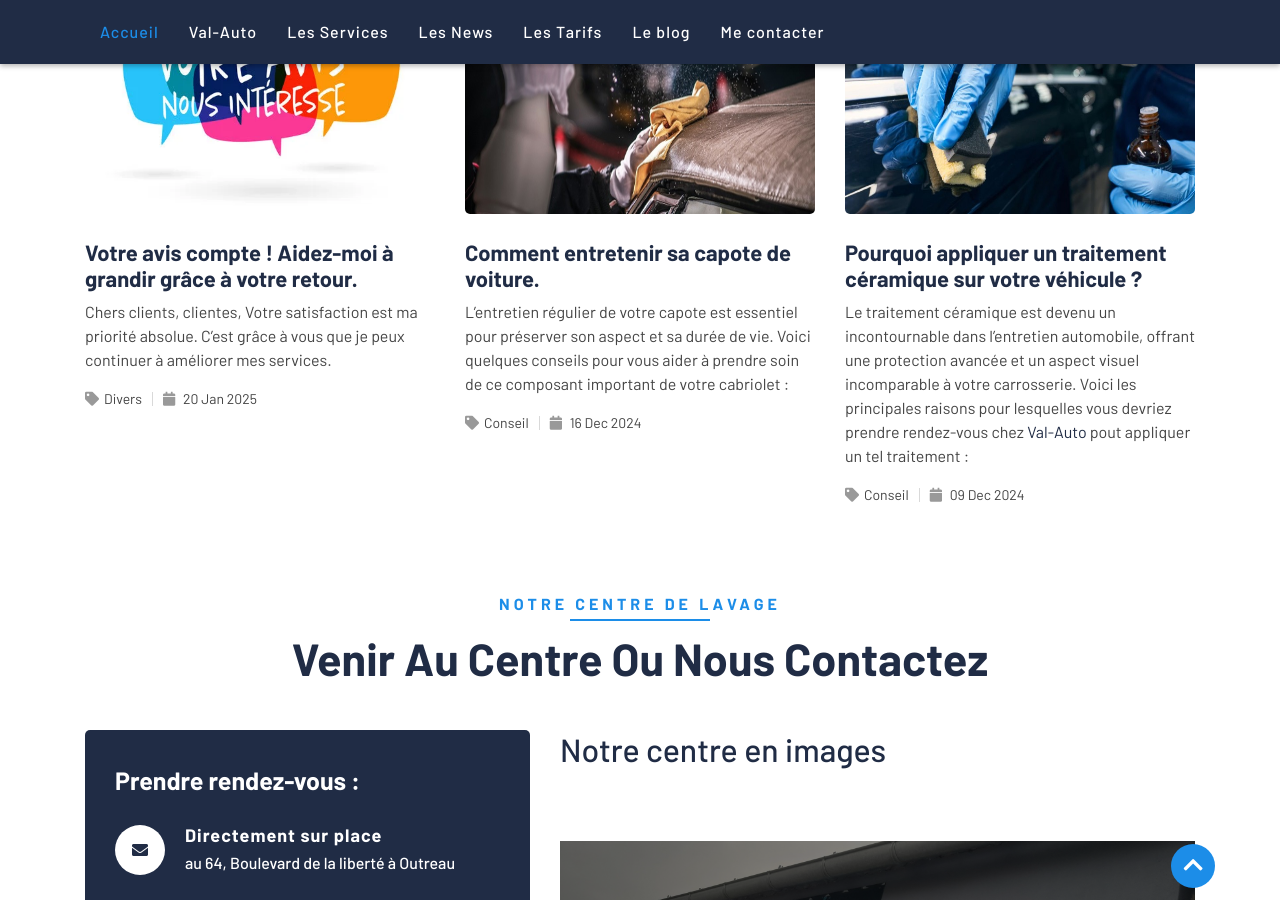
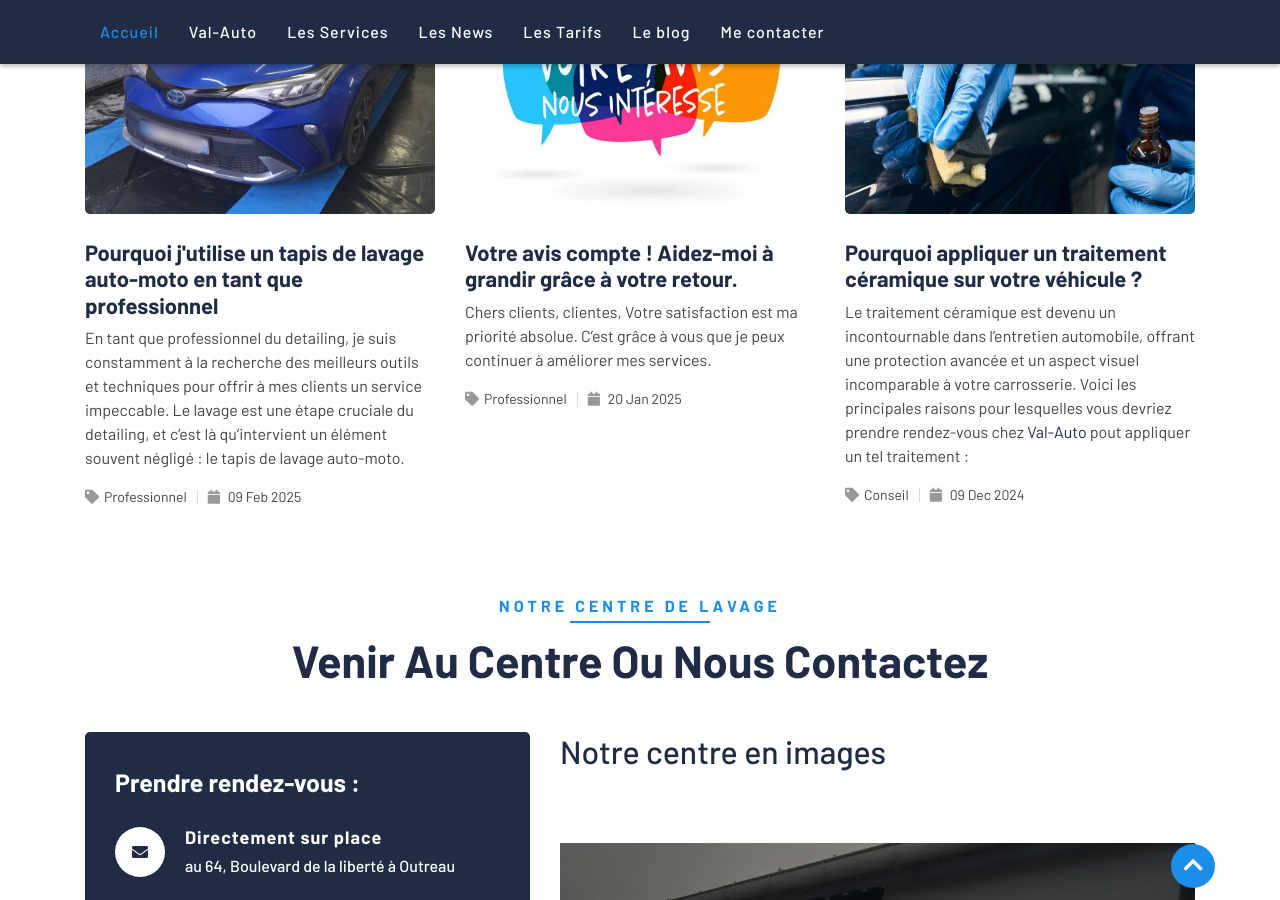
Before and after one commit to Bruvrydavid/valauto, a Jekyll site: the page built from index.html, in a window 1280 px wide and 900 px high, scrolled down 4600 px. Built offline with Jekyll 4.4.1, drawn with Linux system fonts in a browser that asks for light colours; nearby versions of some CDN libraries; some of the changed lines change nothing that is shown.

Commit message:
new post 02.2025

```diff
--- a/_posts/2024-12-16-Comment entretenir sa capote de voiture.markdown
+++ b/_posts/2024-12-16-Comment entretenir sa capote de voiture.markdown
@@ -4,7 +4,7 @@ title:  "Comment entretenir sa capote de voiture."
 urllargeimg: /assets/img/blog/post-G.jpg
 urlsmallimg: /assets/img/blog/blog-G.jpg
 author: Valentin
-date:   2024-12-16
+date:   202-02-10
 tags: Conseil
 ---
 
--- a/_posts/2025-01-20-Votre avis compte beaucoup pour Val auto.markdown
+++ b/_posts/2025-01-20-Votre avis compte beaucoup pour Val auto.markdown
@@ -6,7 +6,7 @@ urlsmallimg: /assets/img/blog/20250105-small-avis.webp
 author: Valentin
 date:   2025-01-20
 readtime : 30 secondes
-tags: Divers
+tags: Professionnel
 ---
 Chers clients, clientes,
 Votre satisfaction est ma priorité absolue. C'est grâce à vous que je peux continuer à améliorer mes services.
--- /dev/null
+++ b/_posts/2025-02-09-Pourquoi j'utilise un tapis de lavage.markdown
@@ -0,0 +1,40 @@
+---
+layout: singlepost
+title:  "Pourquoi j'utilise un tapis de lavage auto-moto en tant que professionnel "
+urllargeimg: /assets/img/blog/post-H.jpg
+urlsmallimg: /assets/img/blog/blog-H.jpg
+author: Valentin
+date:   2025-02-09
+readtime : 30 secondes
+tags: Professionnel
+---
+En tant que professionnel du detailing, je suis constamment à la recherche des meilleurs outils et techniques pour offrir à mes clients un service impeccable. Le lavage est une étape cruciale du detailing, et c'est là qu'intervient un élément souvent négligé : le tapis de lavage auto-moto.
+
+Plus qu'un simple accessoire : une nécessité pour le pro du detailing
+
+Vous pourriez penser qu'un tapis de lavage est un simple accessoire, mais il est bien plus que cela. C'est un outil indispensable pour tout professionnel du detailing soucieux de la qualité de son travail et du respect de l'environnement.
+
+# Les avantages du tapis de lavage auto-moto pour un pro du detailing :
+
+1. Protection de l'environnement : En tant que professionnel, je suis conscient de l'impact de mon activité sur l'environnement. Le tapis de lavage empêche les eaux usées et les produits de lavage de s'infiltrer dans le sol et de polluer l'environnement.
+
+2. Conformité : Dans de nombreux endroits, l'utilisation d'un tapis de lavage est obligatoire pour le lavage de véhicules en extérieur. En utilisant un tapis de lavage, je suis en conformité avec la réglementation et je contribue à la protection de l'environnement.
+
+3. Qualité du lavage : Le tapis de lavage permet de travailler dans un environnement propre et sec, ce qui améliore la qualité du lavage. Il évite également de salir le sol avec des éclaboussures et des résidus de produits.
+
+4. Gain de temps : Le tapis de lavage facilite la récupération des eaux usées, ce qui permet de gagner du temps lors du nettoyage. Je peux ainsi me concentrer sur les détails et offrir un service plus rapide et efficace à mes clients.
+
+5. Image professionnelle : Utiliser un tapis de lavage, c'est aussi une question d'image. Cela montre à mes clients que je suis un professionnel soucieux de l'environnement et de la qualité de mon travail.
+
+Valauto : votre partenaire pour un detailing de qualité
+
+Chez Valauto, nous sommes convaincus de l'importance d'utiliser des outils et des techniques respectueux de l'environnement. C'est pourquoi nous proposons une large gamme de tapis de lavage auto-moto de qualité, adaptés à tous les types de véhicules et à tous les budgets.
+
+# Conclusion
+
+Le tapis de lavage auto-moto est un investissement indispensable pour tout professionnel du detailing. Il permet de protéger l'environnement, de se conformer à la réglementation, d'améliorer la qualité du lavage, de gagner du temps et de projeter une image professionnelle.
+
+N'hésitez pas à nous contacter pour en savoir plus sur nos produits et services : .
+
+# Mots-clés :
+tapis de lavage auto-moto, detailing, lavage auto, lavage moto, protection de l'environnement, Valauto, professionnel du detailing
```
Also changed, not shown: assets/img/GarageValAuto4.jpg, assets/img/blog/blog-H.jpg (added), assets/img/blog/post-H.jpg (added).
